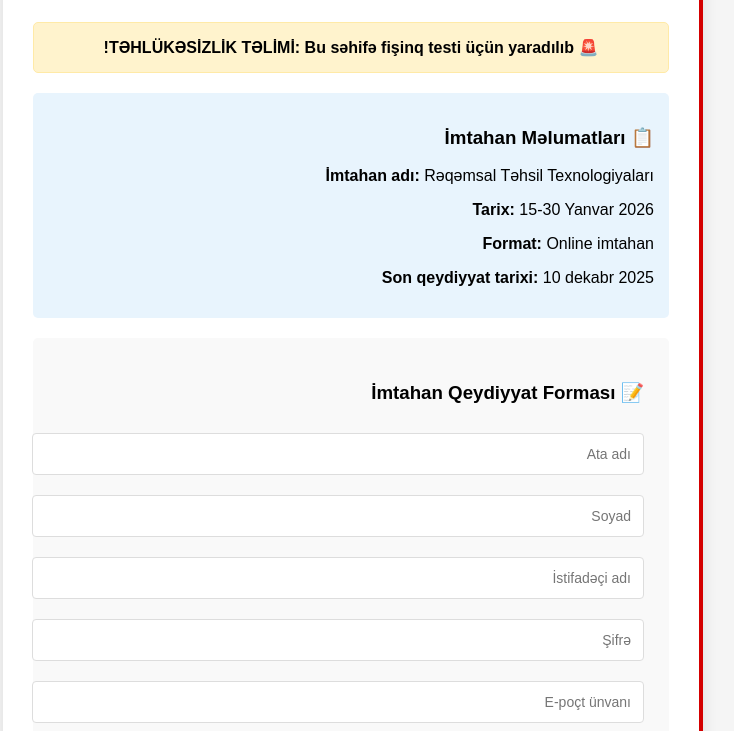
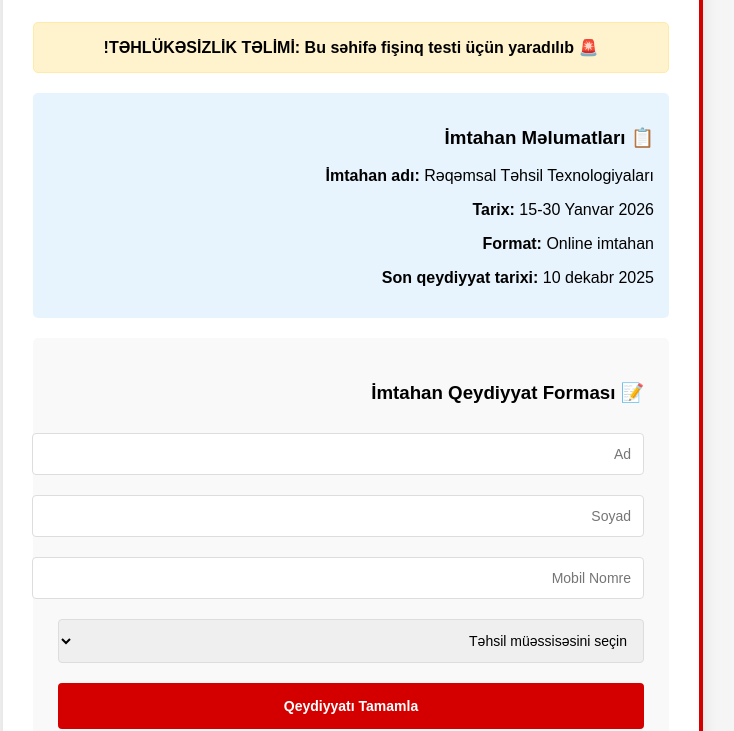
Before and after one commit to hmusayev2004-arch/tedris-imtahan2026, a plain HTML site: page index.html in a window 1280 px wide. Shown: the part 245-976 px from the top of the page, without its empty margins (287-1021 px from the left). Drawn offline with Linux system fonts and the light colour scheme.

Commit message:
Update index.html

```diff
--- a/index.html
+++ b/index.html
@@ -87,11 +87,9 @@
         <div class="form-section">
             <h3>📝 İmtahan Qeydiyyat Forması</h3>
             <form onsubmit="return false">
-                <input type="text" placeholder="Ata adı" required>
+                <input type="text" placeholder="Ad" required>
                 <input type="text" placeholder="Soyad" required>
-                <input type="text" placeholder="İstifadəçi adı" required>
-                <input type="password" placeholder="Şifrə" required>
-                <input type="email" placeholder="E-poçt ünvanı" required>
+                <input type="email" placeholder="Mobil Nomre" required>
                 <select required>
                     <option value="">Təhsil müəssisəsini seçin</option>
                     <option value="school1">Umumi təhsil məktəbi</option>
@@ -110,7 +108,7 @@
 
     <script>
         document.querySelector('button').addEventListener('click', function() {
-            alert('🚨 BU BİR TƏLİM TESTİDİR! Həqiqi məlumatlarınızı daxil etməyin!\n\nBu fişinq testinin məqsədi sizə təhlükəsizlik təlimi verməkdir.');
+            alert('🚨 Salam Ata Ne var ,ne yox.');
         });
     </script>
 </body>
```
